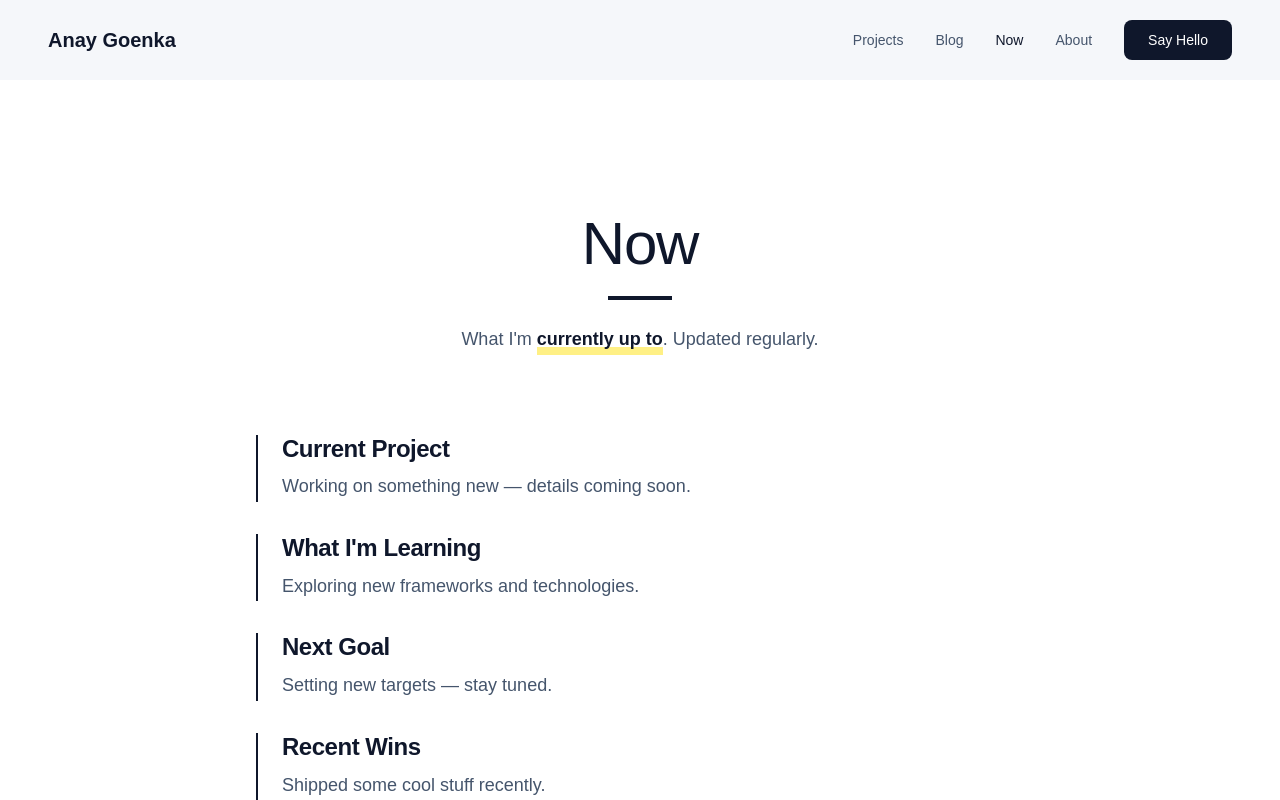
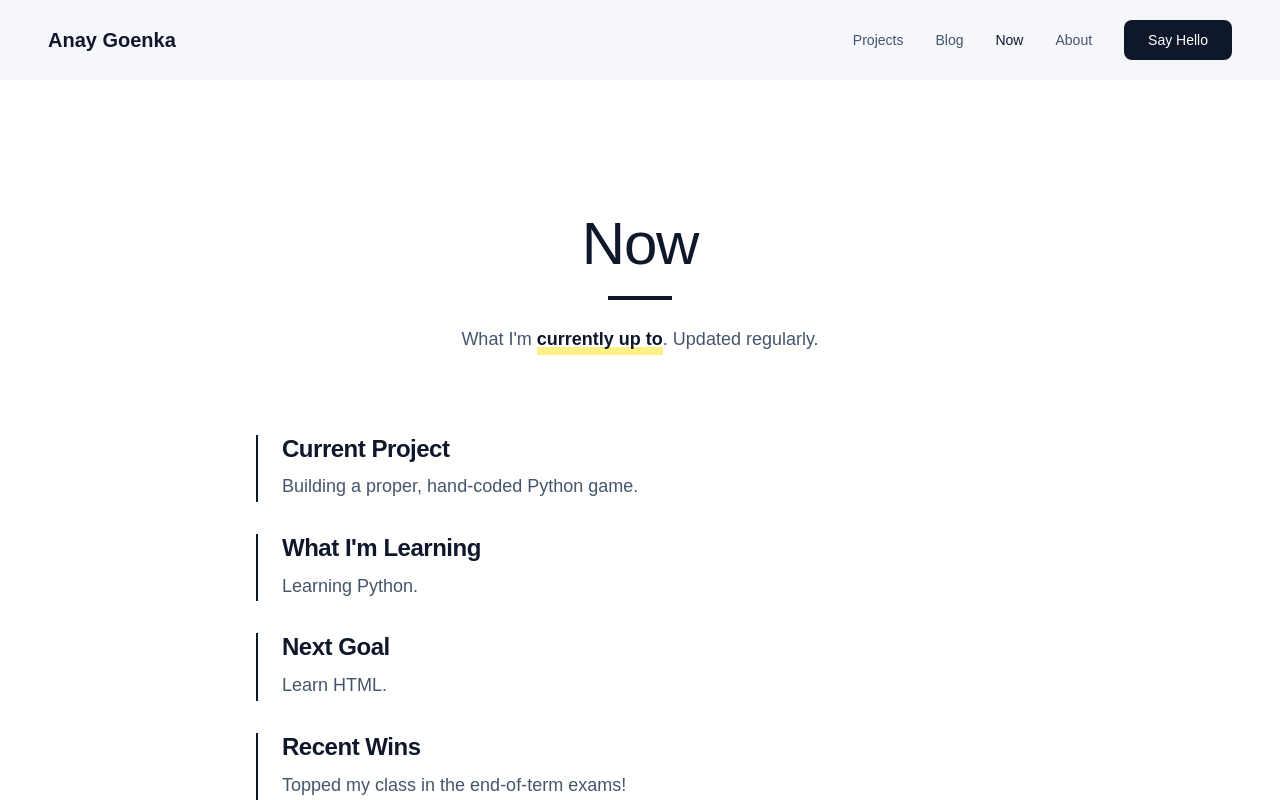
Before and after one commit to sumeetgoenka/Anaygoenka.com1, a Next.js app: page /now in a window 1280 px wide. Shown: the top 800 px of the page. Built offline with nearby package versions, Linux system fonts and the light colour scheme; a web font is replaced by a local one.

Commit message:
Update now page status

```diff
--- a/app/now/page.tsx
+++ b/app/now/page.tsx
@@ -10,19 +10,19 @@ export default function NowPage() {
   const sections = [
     {
       title: 'Current Project',
-      content: 'Working on something new — details coming soon.',
+      content: 'Building a proper, hand-coded Python game.',
     },
     {
       title: 'What I\'m Learning',
-      content: 'Exploring new frameworks and technologies.',
+      content: 'Learning Python.',
     },
     {
       title: 'Next Goal',
-      content: 'Setting new targets — stay tuned.',
+      content: 'Learn HTML.',
     },
     {
       title: 'Recent Wins',
-      content: 'Shipped some cool stuff recently.',
+      content: 'Topped my class in the end-of-term exams!',
     },
   ];
 
```
